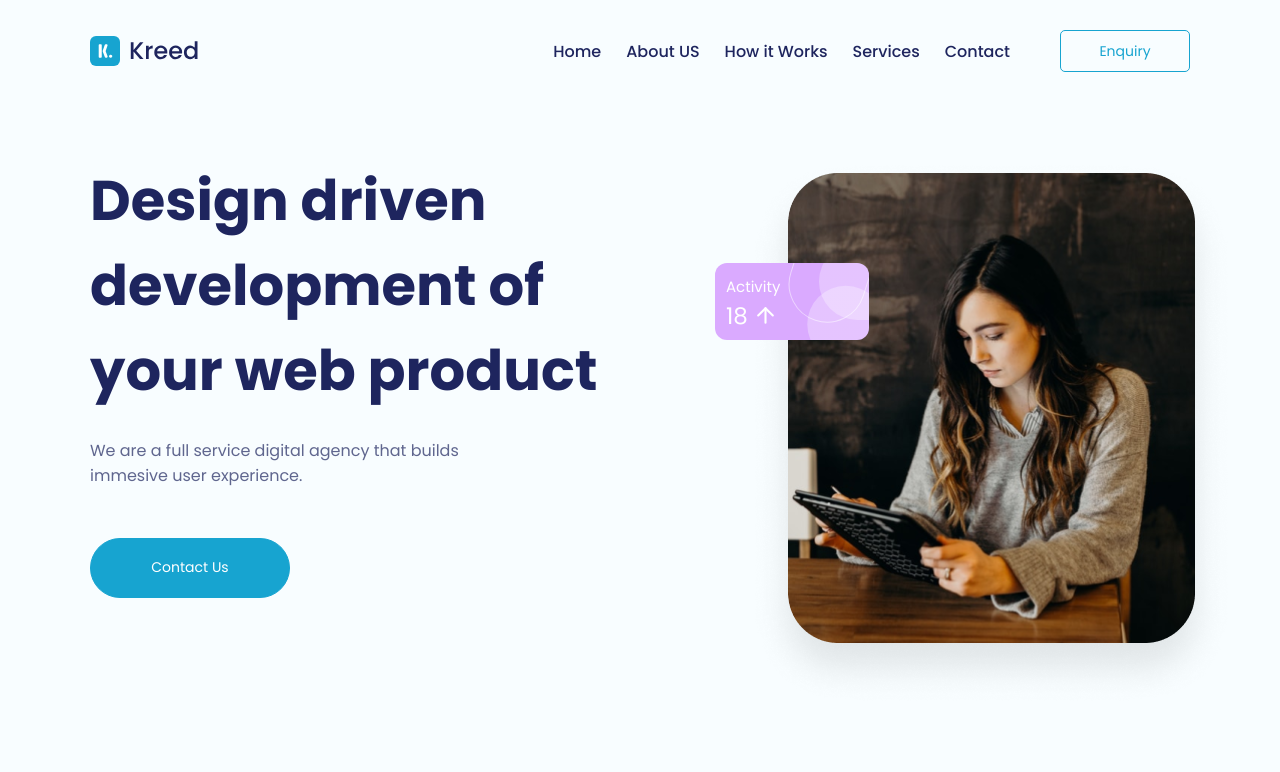
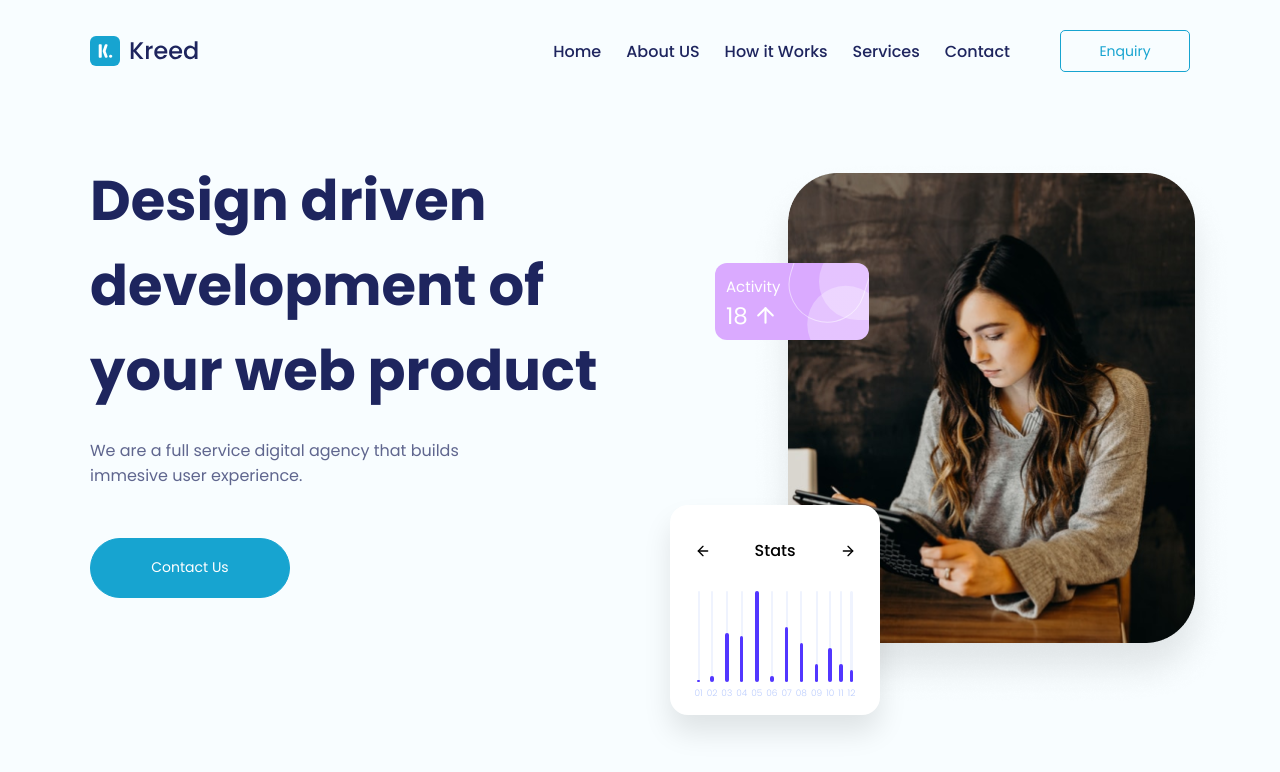
Before and after one commit to 1CarlosRenan/typescript-react-landing-page-collection, a React (Vite) app in the folder lp-kreed/: page / in a window 1280 px wide. Shown: the top 772 px of the page. Built offline with nearby package versions, Linux system fonts and the light colour scheme.

Commit message:
feat: adding stats chart to page

```diff
--- a/lp-kreed/src/molecules/CardActivity/styles.ts
+++ b/lp-kreed/src/molecules/CardActivity/styles.ts
@@ -2,7 +2,6 @@ import styled from "styled-components";
 
 export const Container = styled.div`
   position: absolute;
-  top: 105px;
   left: 75px;
   background-color: #daaaff;
   color: #fff;
@@ -12,6 +11,10 @@ export const Container = styled.div`
   text-align: left;
   padding: 11px;
   overflow: hidden;
+
+  opacity: 0;
+  top: 50px;
+  animation: showOnPageActivity 0.75s linear forwards;
 
   small {
     font-size: 15px;
@@ -62,4 +65,15 @@ export const Container = styled.div`
       transform: rotate(-72deg);
     }
   }
+
+  @keyframes showOnPageActivity {
+    from {
+      opacity: 0;
+    }
+
+    to {
+      opacity: 1;
+      top: 105px;
+    }
+  }
 `;
--- /dev/null
+++ b/lp-kreed/src/molecules/CardChart/index.tsx
@@ -0,0 +1,36 @@
+import { useCallback } from "react";
+import { FiArrowLeft, FiArrowRight } from "react-icons/fi";
+import * as S from "./styles";
+
+const CardChart = () => {
+  const amountBars = Array.from(Array(12).keys());
+
+  const fillZero = useCallback((value: number) => {
+    const number = (value + 1).toString();
+
+    return number.padStart(2, "0");
+  }, []);
+
+  return (
+    <S.Container>
+      <div>
+        <FiArrowLeft />
+        <strong>Stats</strong>
+        <FiArrowRight />
+      </div>
+
+      <S.Chart>
+        {amountBars.map((item) => (
+          <div key={item}>
+            <div>
+              <span></span>
+            </div>
+            <small>{fillZero(item)}</small>
+          </div>
+        ))}
+      </S.Chart>
+    </S.Container>
+  );
+};
+
+export default CardChart;
--- /dev/null
+++ b/lp-kreed/src/molecules/CardChart/styles.ts
@@ -0,0 +1,99 @@
+import styled from "styled-components";
+
+export const Container = styled.div`
+  position: absolute;
+  bottom: 0;
+  left: 30px;
+  width: 210px;
+  height: 210px;
+  border-radius: 18px;
+  background-color: #fff;
+  box-shadow: 0px 17.5px 28px rgba(0, 0, 0, 0.1);
+  padding: 33.6px 24.5px;
+
+  opacity: 0;
+  bottom: -50px;
+  animation: showOnPageChart 0.5s linear forwards;
+
+  > div {
+    display: flex;
+    justify-content: space-between;
+    align-items: center;
+  }
+
+  strong {
+    font-weight: 500;
+  }
+
+  @keyframes showOnPageChart {
+    from {
+      opacity: 0;
+      bottom: -50px;
+    }
+
+    to {
+      opacity: 1;
+      bottom: 0;
+    }
+  }
+`;
+
+function generateBars() {
+  const amountBars = [...Array(12).keys()];
+  let styleSpan: any = [];
+
+  amountBars.forEach((item: number) => {
+    styleSpan.push(`
+        div:nth-child(${item + 1}) {
+          display: flex;
+          justify-content: center;
+          align-items: center;
+          flex-direction: column;
+
+          div {
+            background-color: #eff3fe;
+            height: 91px;
+            width: 2.1px;
+            border-radius: 5px;
+            display: flex;
+            justify-content: flex-end;
+
+            span {
+              background-color: #5236ff;
+              display: block;
+              height: 0px;
+              max-height: ${Math.ceil(Math.random() * 100)}px;
+              width: 3.5px;
+              border-radius: 5px;
+
+              animation: animationHeight 1s linear forwards;
+            }
+          }
+
+          small{
+            color: #BACCFD;
+            font-size: 9px;
+            font-weight: 300;
+            margin-top: 5px;
+          }
+        }
+      `);
+  });
+
+  return styleSpan.join("");
+}
+
+export const Chart = styled.div`
+  margin-top: 28px;
+  ${generateBars()}
+
+  @keyframes animationHeight {
+    from {
+      height: 0px;
+    }
+
+    to {
+      height: 91px;
+    }
+  }
+`;
--- a/lp-kreed/src/organisms/ProductStats/index.tsx
+++ b/lp-kreed/src/organisms/ProductStats/index.tsx
@@ -3,11 +3,13 @@ import CardActivity from "../../molecules/CardActivity";
 import HeroHeaderImage from "../../assets/kreed-header-image.png";
 
 import * as S from "./styles";
+import CardChart from "../../molecules/CardChart";
 
 const ProductStats = () => {
   return (
     <S.Container>
       <CardActivity />
+      <CardChart />
       <img src={HeroHeaderImage} alt="A woman doing a research." />
     </S.Container>
   );
```
